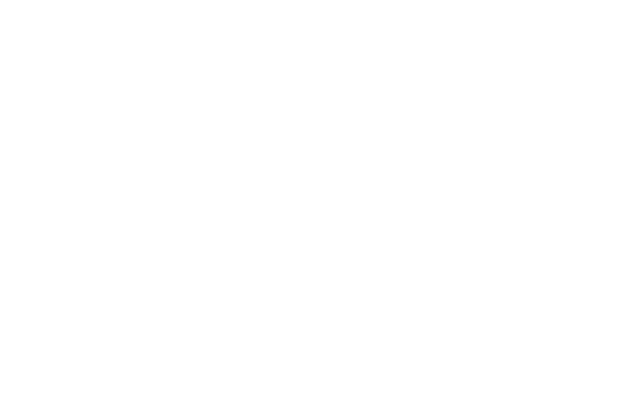
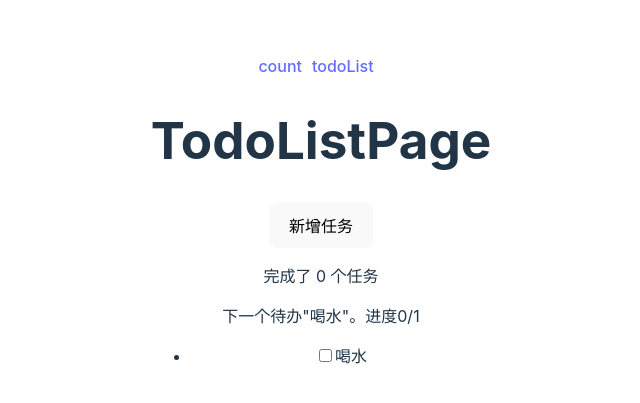
Before and after one commit to yangyipeng001/mobx-demo, a React (Vite) app: page /todoList in a window 1280 px wide. Before the commit this address had no page. Shown: the part 181-584 px from the top of the page, without its empty margins (319-959 px from the left). Built offline with nearby package versions, Linux system fonts and the light colour scheme.

Commit message:
'feat:lession2-写todoList'

```diff
--- a/src/App.tsx
+++ b/src/App.tsx
@@ -1,5 +1,6 @@
 
 // mobx lession1
+// mobx lession2 实现todoList
 import {
   BrowserRouter as Router,
   Routes,
@@ -9,22 +10,7 @@
 } from "react-router-dom";
 import CountPage from "./pages/CountPage";
 import './App.css'
-// import TodoListPage from "./pages/TodoListPage";
-
-function App() {
-  return (
-    <div className="App">
-      <Router>
-        <Routes>
-          <Route path="/" element={<Layout />}>
-            <Route path="count" element={<CountPage />} />
-            {/* <Route path="todoList" element={<TodoListPage />} /> */}
-          </Route>
-        </Routes>
-      </Router>
-    </div>
-  );
-}
+import TodoListPage from "./pages/TodoListPage";
 
 function Layout() {
   return (
@@ -36,4 +22,19 @@
   );
 }
 
+function App() {
+  return (
+    <div className="App">
+      <Router>
+        <Routes>
+          <Route path="/" element={<Layout />}>
+            <Route path="count" element={<CountPage />} />
+            <Route path="todoList" element={<TodoListPage />} />
+          </Route>
+        </Routes>
+      </Router>
+    </div>
+  );
+}
+
 export default App
--- /dev/null
+++ b/src/pages/TodoListPage.tsx
@@ -0,0 +1,44 @@
+import todoStore, { Todo } from "../store/TodoStore"
+import {observer} from '../which'
+
+
+const TodoView = observer(({todo, index}: {todo: Todo, index: number}) => {
+    return (
+        <li onDoubleClick={() => todoStore.editTodo(index, {...todo, task: prompt('任务名称', todo.task) || todo.task})}>
+            <input
+                type="checkbox"
+                checked={todo.completed}
+                onChange={() => todoStore.editTodo(index, {...todo, completed: !todo.completed})}
+            />
+
+            {todo.task}
+        </li>
+    )
+})
+
+const TodoListPage = observer(() => {
+    const addNewTodo = () => {
+        todoStore.addTodo(prompt('输入新的待办任务', '来杯水') as string)
+    }
+
+    return (
+        <div>
+            <h1>TodoListPage</h1>
+
+            <button onClick={addNewTodo}>新增任务</button>
+
+            <p>完成了 {todoStore.completedTodoCount} 个任务</p>
+            <p>{todoStore.report}</p>
+
+            <ul>
+                {
+                    todoStore.todoList.map((todo, index) => {
+                        return <TodoView key={index} todo={todo} index={index} />
+                    })
+                }
+            </ul>
+        </div>
+    )
+})
+
+export default TodoListPage
--- /dev/null
+++ b/src/store/TodoStore.ts
@@ -0,0 +1,67 @@
+import {
+    makeAutoObservable,
+    action,
+    observable,
+    computed
+} from '../which';
+// 新增
+// 编辑
+
+export type Todo = {
+    task: string,
+    completed: boolean,
+    assignee: string | null
+}
+
+export type TodoList = Todo[]
+
+class TodoStore {
+    todoList: TodoList = [
+        {
+            task: '喝水',
+            completed: false,
+            assignee: null
+        }
+    ]
+
+    constructor() {
+        makeAutoObservable(this, {
+            todoList: observable,
+            addTodo: action,
+            editTodo: action,
+            completedTodoCount: computed,
+            report: computed
+        })
+    }
+
+    addTodo = (task: string) => {
+        this.todoList.push({
+            task,
+            completed: false,
+            assignee: null
+        })
+    }
+
+    // 返回完成的任务数
+    get completedTodoCount() {
+        return this.todoList.filter(todo => todo.completed === true).length
+    }
+
+    editTodo = (index: number, todo: Todo) => {
+        this.todoList[index] = todo
+    }
+
+    get report() {
+        if (this.todoList.length === 0) {
+            return '无'
+        }
+
+        const nextTodo = this.todoList.find(todo => todo.completed === false)
+
+        return `下一个待办"${nextTodo?.task ?? ''}"。进度${this.completedTodoCount}/${this.todoList.length}`
+    }
+}
+
+const todoStore = new TodoStore()
+
+export default todoStore
--- a/src/which.ts
+++ b/src/which.ts
@@ -2,7 +2,8 @@
     observable,
     makeAutoObservable,
     makeObservable,
-    action
+    action,
+    computed
 } from 'mobx'
 import {observer} from 'mobx-react-lite'
 
@@ -13,6 +14,7 @@
     observable,
     makeObservable,
     action,
+    computed,
 
     // mobx-react-lite
     observer,
```
